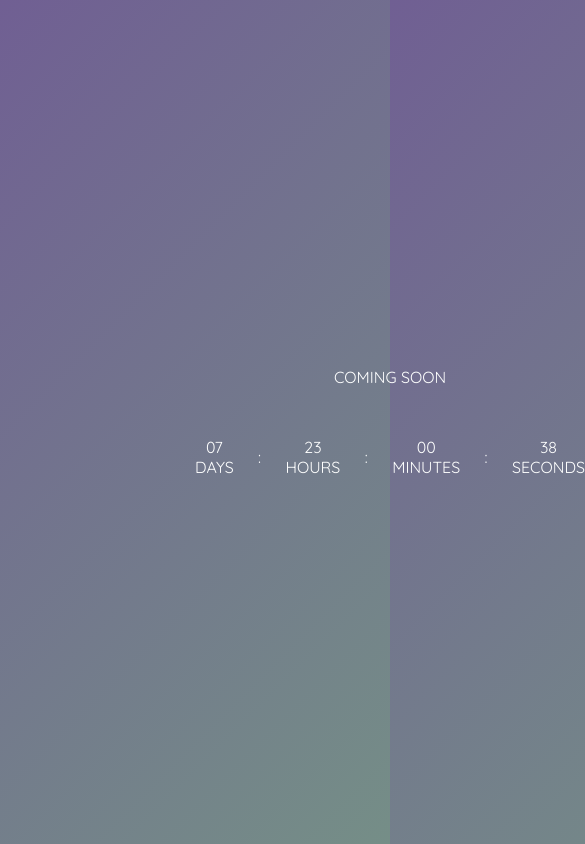
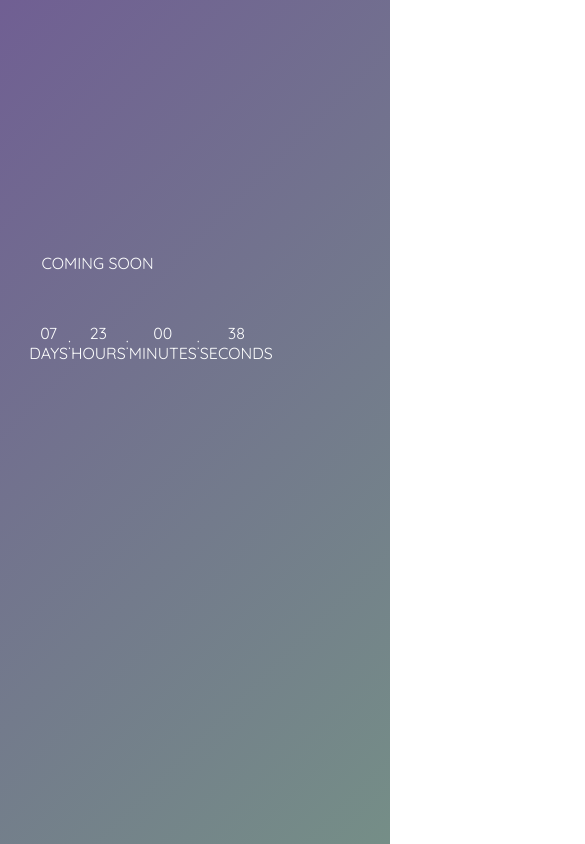
Before and after one commit to westkhay1982/wesleyline, a plain HTML site: page index.html in a window 390 px wide. Shown: the whole page, 585 px wide, since content can reach past the window. Drawn offline with Linux system fonts and the light colour scheme; files whose address does not match are found by name; a web font is replaced by a local one.

Commit message:
Update style.css

```diff
--- a/assets/styles/style.css
+++ b/assets/styles/style.css
@@ -22,10 +22,9 @@ body{
     font-size: 1.6rem;
     width: 50%;
     position: absolute;
-    top: 50%;
-    left: 50%;
+    top: 30vh;
+    margin: auto;
     display: block;
-    transform: translate(-50%, -50%);
     text-align: center;
 }
 .count-down {
@@ -40,20 +39,4 @@ body{
     * {
         font-size: 1rem;
     }
-    .general-container {
-        text-transform: uppercase;
-        width: 100%;
-        position: absolute;
-        display: block;
-        transform: translateY(-50%);
-        text-align: center;
-    }
-    .count-down {
-        padding-top: 50px;
-        display: flex;
-        width: 100%;
-        margin: auto;
-        justify-content: space-between;
-        align-items: center;
-    }
 }
```
